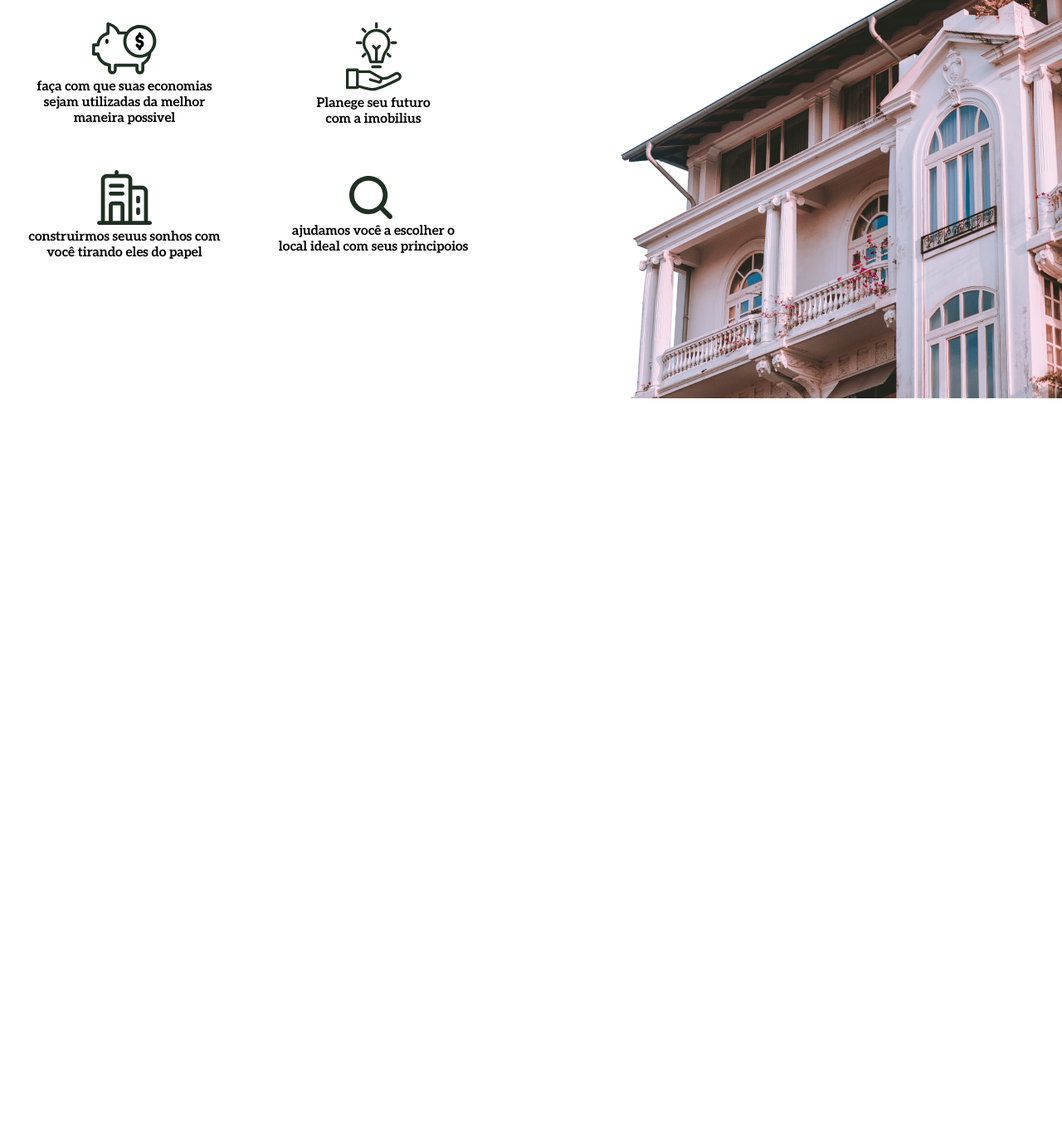
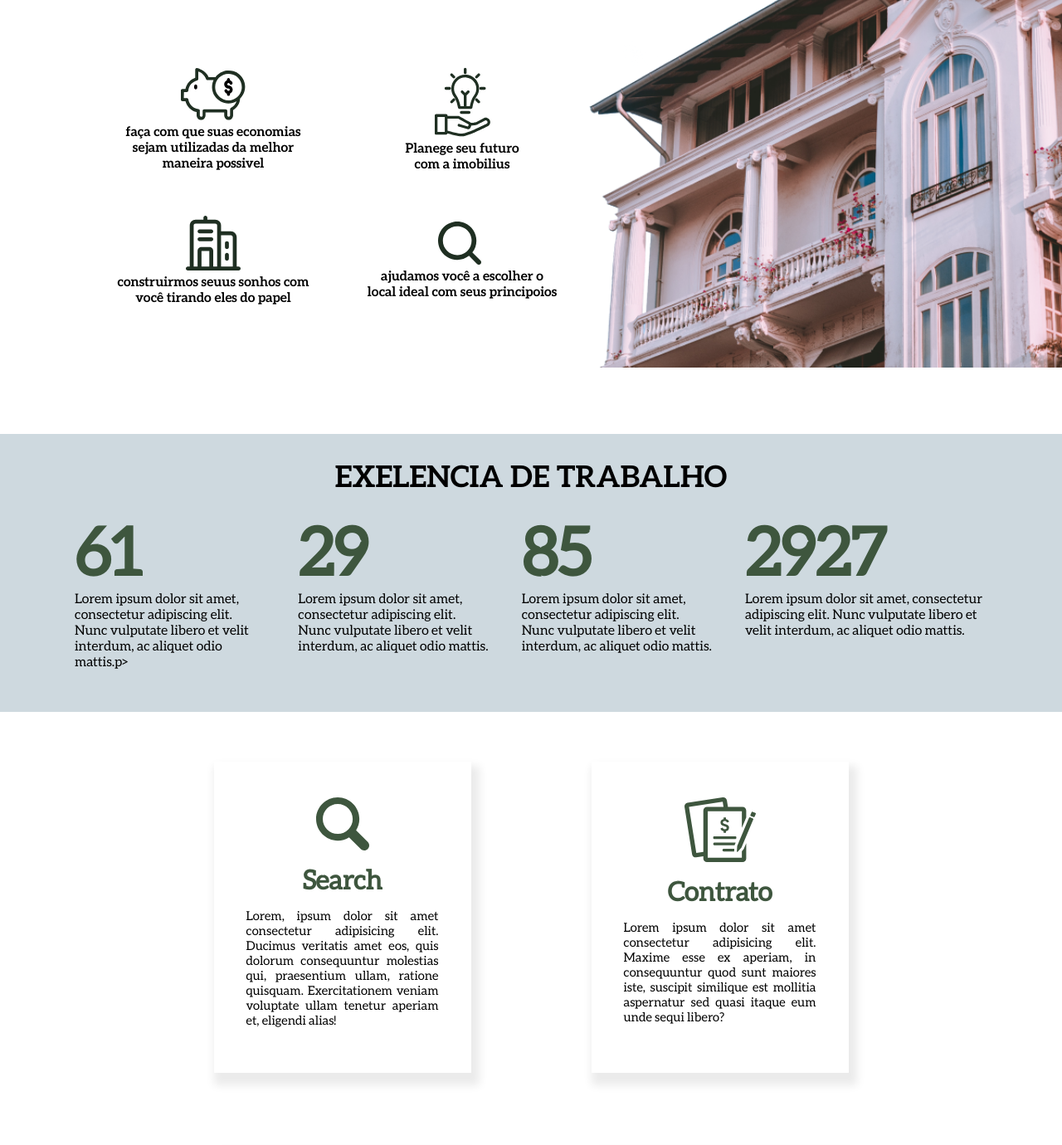
Before and after one commit to ericketoo/imobilus, a plain HTML site: page index.html in a window 1280 px wide. Shown: the part 435-1815 px from the top of the page at 83% size. Before the commit the page ends 915 px from the top, so only its background shows below. Drawn offline with Linux system fonts and the light colour scheme.

Commit message:
continuação

```diff
--- a/assets/css/style.css
+++ b/assets/css/style.css
@@ -23,24 +23,24 @@ header{
 }
 
 nav{
-    margin: 20px 110px 0px 110px;
+    margin: 25px 107px 0px 107px;
     display: flex;
     justify-content: space-between;
     align-items: center;
     width: 1065px;
     height: 100%;
 }
+
 .menu{
     width: 875px;
     display: flex;
     justify-content: space-between;
-
 }
 nav li{
     color: var(--color-2);
     list-style: none;
     font-family: var(--font-title);
-    font-weight: 20px;
+    font-size: 20px;
 }
 .botao-home{
     padding: 10px 50px;
@@ -50,6 +50,7 @@ nav li{
     border: none;
     cursor: pointer;
     font-family: var(--font-text);
+    font-size: 20px;
 }
 nav p{
     font-family: sans-serif;
@@ -60,12 +61,12 @@ nav p{
 .conectar{
     margin: 70px 0px 0px 110px;
     font-family: var(--font-title);
-    font-size: 20px;
+    font-size: 28px;
     color: var(--color-2)
 }
 .conectar button{
     margin-top: 13px;
-    font-size: 20px;
+    font-size: 25px;
     border: none;
     color: white;
     cursor: pointer;
@@ -78,6 +79,7 @@ nav p{
 
 
 .cards-index{
+    padding: 100px 0px 0px 107px;
     text-align: center;
     display: grid;
     grid-template-columns: repeat(2, 300px);
@@ -92,3 +94,90 @@ nav p{
     justify-content: space-between;
     align-items: center ;
 }
+.casinha{
+    width: 100%;
+    height: 100%;
+    margin-top: -130px;
+}
+
+
+
+#exelencia{
+    margin-top: 80px;
+    width: 100%;
+    height: 335px;
+    background: #CED9DF;
+}
+#exelencia h1{
+    font-family: var(--font-title);
+    font-size: 36px;
+    padding: 28px 0px 20px 0px;
+    text-transform: uppercase;
+    display: flex;
+    justify-content: center;
+}
+.dadinhos{
+    font-family: var(--font-text);
+    padding: 0px 90px;
+    display: flex;
+    justify-content: space-between;
+}
+.dadinhos h2{
+    font-size: 80px;
+    color: var(--color-1);
+}
+.dadinhos p{
+    font-size: 16px;
+
+}
+.dad{
+    width: 230px;
+    height: 170px;
+}
+.dad1{
+    width: 292px;
+    height: 170px;
+}
+
+
+#busca{
+    display: grid;
+    justify-content: center;
+    align-items: center;
+    margin-top: 50px;
+}
+.cardsde4{
+    display: flex;
+    justify-content: space-between;
+    align-items: center;
+    width: 765px;
+
+}
+.cards4{
+    margin-top: 10px;
+    margin-bottom: 80px;
+    width: 310px;
+    height: 375px;
+    box-shadow: 5px 10px 10px 5px #EBEBEB;
+
+}
+.cards4 img{
+    padding-top: 43px;
+    margin: auto;
+    display: flex;
+    justify-content: center;
+    align-items: center;
+}
+.cards4 h2{
+    padding: 15px;
+    text-align: center;
+    font-size: 32px;
+    font-family: var(--font-text);
+    color: var(--color-1);
+}
+.cards4 p{
+    padding: 0px 39px;
+    text-align:justify;
+    font-family: var(--font-text);
+    font-size: 15px;
+}
--- a/index.html
+++ b/index.html
@@ -45,8 +45,6 @@
                     <p>com a imobilius</p>
                 </div>
 
-
-
                 <div class="card">
                     <img src="assets/img/icone-3.svg" alt="predio">
                     <p>construirmos seuus sonhos com</p>
@@ -59,10 +57,59 @@
                 </div>
 
             </div>
+            <img class="casinha" src="assets/img/casa-index.png" alt="casa">
+        </section>
 
+        <section id="exelencia">
+            <h1>exelencia de trabalho</h1>
+            <div class="dadinhos">
+                 <div class="dad">
+                    <h2>61</h2>
+                    <p>Lorem ipsum dolor sit amet, consectetur adipiscing elit. Nunc vulputate libero et velit interdum, ac aliquet odio mattis.p>
+                 </div>
+                 <div class="dad">
+                    <h2>29</h2>
+                    <p>Lorem ipsum dolor sit amet, consectetur adipiscing elit. Nunc vulputate libero et velit interdum, ac aliquet odio mattis.</p>
+                 </div>
+                 <div class="dad">
+                    <h2>85</h2>
+                    <p>Lorem ipsum dolor sit amet, consectetur adipiscing elit. Nunc vulputate libero et velit interdum, ac aliquet odio mattis.</p>
+                 </div>
+                 <div class="dad1">
+                    <h2>2927</h2>
+                    <p>Lorem ipsum dolor sit amet, consectetur adipiscing elit. Nunc vulputate libero et velit interdum, ac aliquet odio mattis.</p>
+                 </div>
+            </div>
+        </section>
 
+        <section id="busca">
+            <div class="cardsde4">
 
-            <img src="assets/img/casa-index.png" alt="casa">
+                <div class="cards4">
+                    <img src="assets/img/icone-card.svg" alt="">
+                    <h2>Search</h2>
+                    <p>Lorem, ipsum dolor sit amet consectetur adipisicing elit. Ducimus veritatis amet eos, quis dolorum consequuntur molestias qui, praesentium ullam, ratione quisquam. Exercitationem veniam voluptate ullam tenetur aperiam et, eligendi alias!</p>
+                </div>
+
+                <div class="cards4">
+                    <img src="assets/img/icone-card-2.svg" alt="">
+                    <h2>Contrato</h2>
+                    <p>Lorem ipsum dolor sit amet consectetur adipisicing elit. Maxime esse ex aperiam, in consequuntur quod sunt maiores iste, suscipit similique est mollitia aspernatur sed quasi itaque eum unde sequi libero?</p>
+                </div>
+            </div>
+            <div class="cardsde4">
+                <div class="cards4">
+                    <img src="assets/img/icone-card-3.svg" alt="">
+                    <h2>Cash</h2>
+                    <p>Lorem ipsum dolor sit amet consectetur adipisicing elit. Nostrum ipsam provident veniam odio fuga? Commodi est, laudantium iusto inventore optio id voluptates aperiam magnam, omnis sed eum totam modi velit.</p>
+                </div>
+
+                <div class="cards4">
+                    <img src="assets/img/icone-card-4.svg" alt="">
+                    <h2>Cash</h2>
+                    <p>Lorem ipsum dolor sit amet consectetur adipisicing elit. Corporis a laborum quam atque labore. Quia, in voluptatem fugit, deleniti libero minus fugiat non, veniam eos est illo quisquam? Odit, sit.</p>
+                </div>
+            </div>
         </section>
     </header>
 
```
